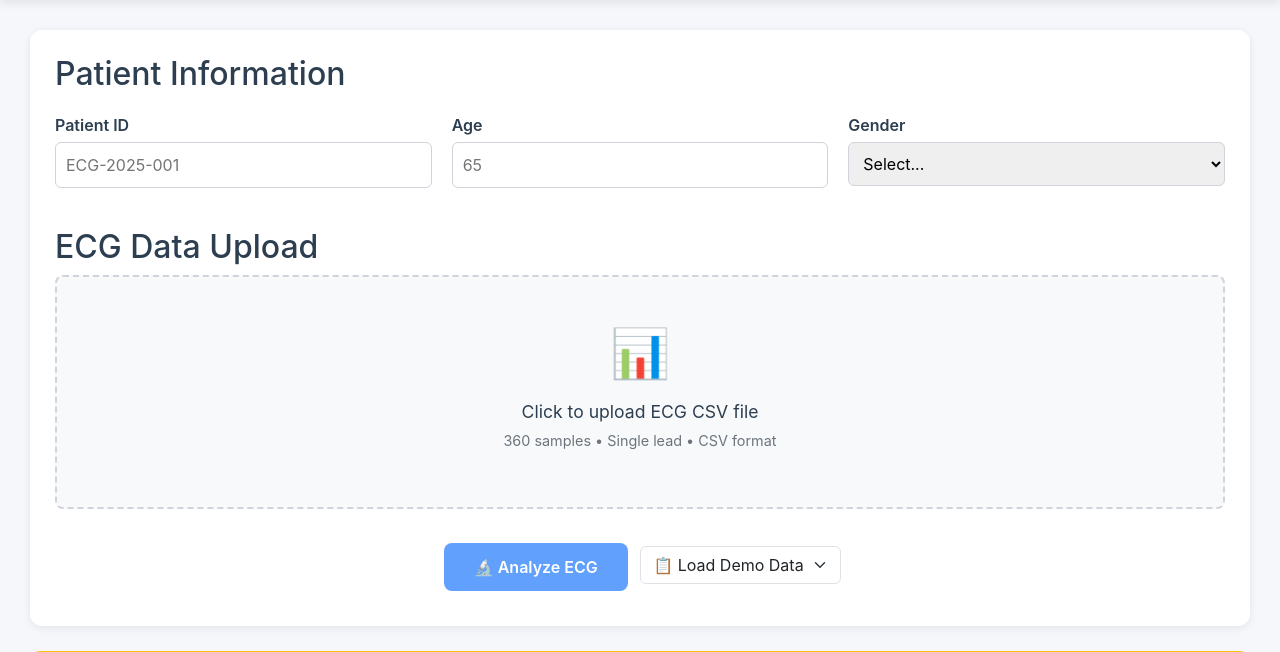
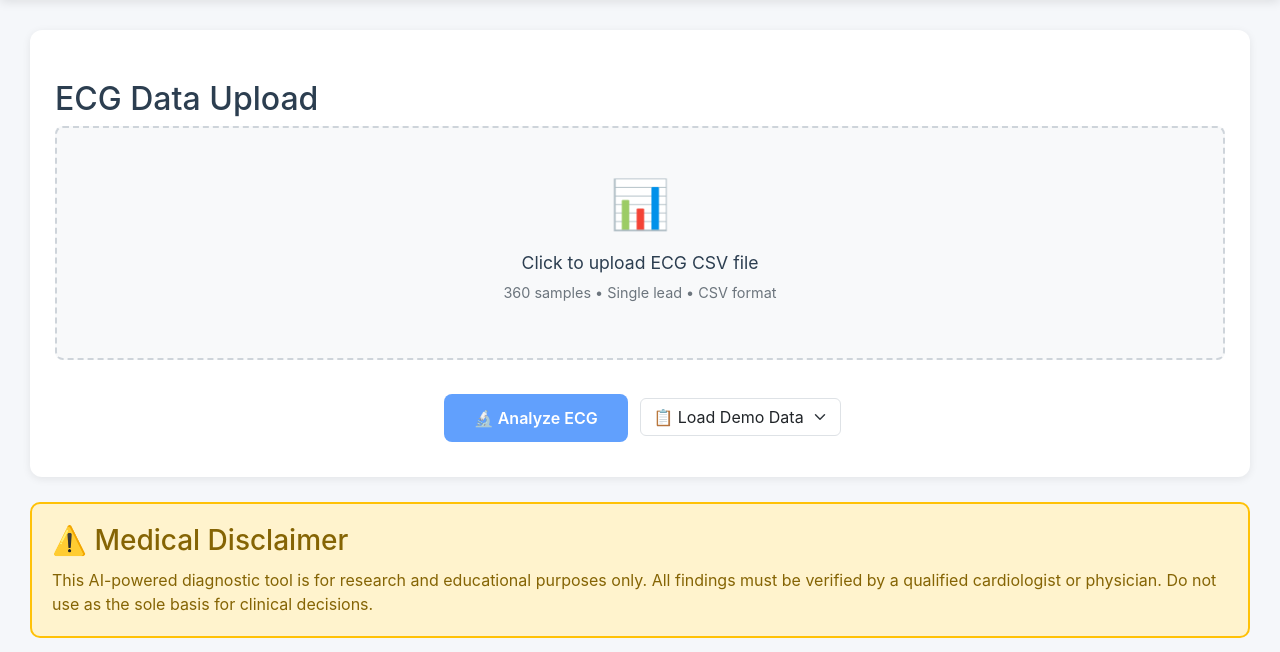
Before and after one commit to jyotipokhrel22/Deployment-ECG, a Flask app: page / in a window 1280 px wide. Shown: the part 196-848 px from the top of the page. Run offline with Flask 3, Linux system fonts and the light colour scheme; parts of the project's set-up code (start-up, migrations or seed data) failed here and were passed over.

Commit message:
Remove Patient Information

```diff
--- a/app/app.py
+++ b/app/app.py
@@ -1,6 +1,7 @@
 from flask import Flask, render_template, request, jsonify
 import sys
 import os
+import pandas as pd
 
 sys.path.append(os.path.dirname(os.path.dirname(os.path.abspath(__file__))))
 
@@ -125,11 +126,11 @@ def predict():
             ecg_data = ecg_data[:360]
 
         # Get patient info from request
-        patient_info = {
-            'id': request.form.get('patient_id', 'N/A'),
-            'age': request.form.get('patient_age', 'N/A'),
-            'gender': request.form.get('patient_gender', 'N/A')
-        }
+        # patient_info = {
+        #     'id': request.form.get('patient_id', 'N/A'),
+        #     'age': request.form.get('patient_age', 'N/A'),
+        #     'gender': request.form.get('patient_gender', 'N/A')
+        # }
 
         # Make prediction
         result = model_service.predict(ecg_data)
@@ -163,7 +164,6 @@ def predict():
             'all_probabilities': {k: v*100 for k, v in result['all_probabilities'].items()},
             'visualization': visualization_html,
             'reconstruction_error': float(result['reconstruction_error']),
-            'patient_info': patient_info,
             'timestamp': datetime.now().strftime('%Y-%m-%d %H:%M:%S'),
             'attention_stats': {
                 'clinical_attention_max': float(np.max(result['clinical_attention'])),
@@ -183,26 +183,36 @@ def predict():
 
 @app.route('/demo', methods=['GET'])
 def demo():
-    """Load demo ECG data (normal, PVCs, and other abnormalities)"""
+    """Load demo ECG data (from CSV files if available, else synthetic fallback)."""
     try:
-        test_data_path = 'data/processed/X_test.npy'
+        base_path = 'data/test_datasets/csv_ecg_signal'
+        csv_files = {
+            'fusion': os.path.join(base_path, 'fusion.csv'),
+            'pvc': os.path.join(base_path, 'pvc.csv'),
+            'normal': os.path.join(base_path, 'normal.csv'),
+            'supra': os.path.join(base_path, 'supra.csv'),
+        }
 
-        demo_data = []
+        ecg_data = {}
         messages = []
 
-        if os.path.exists(test_data_path):
-            X_test = np.load(test_data_path)
-            n_samples = len(X_test)
-            sample_indices = np.random.choice(n_samples, size=5, replace=False)
+        # ✅ Load first 4 ECGs from CSV files if available
+        csv_available = all(os.path.exists(p) for p in csv_files.values())
 
-            for idx in sample_indices:
-                demo_data.append(X_test[idx].tolist())
-                messages.append(f'Demo ECG loaded from test set (sample #{idx})')
+        if csv_available:
+            for name, path in csv_files.items():
+                try:
+                    df = pd.read_csv(path, header=None)
+                    # Flatten and convert to list (1D ECG signal)
+                    ecg_signal = df.values.flatten().tolist()
+                    ecg_data[name] = ecg_signal
+                    messages.append(f'Loaded ECG from {name}.csv ({len(ecg_signal)} samples)')
+                except Exception as e:
+                    messages.append(f'Failed to load {name}.csv: {e}')
         else:
-            # Generate synthetic ECGs (fallback)
+            # ⚙️ Fallback to synthetic data generation
             t = np.linspace(0, 1, 360)
 
-            # 1️⃣ Normal ECG
             normal_ecg = (
                 np.sin(2 * np.pi * 1.2 * t) +
                 0.3 * np.sin(2 * np.pi * 2.4 * t) +
@@ -210,43 +220,40 @@ def demo():
                 0.05 * np.random.randn(360)
             )
 
-            # 2️⃣ PVC (Premature Ventricular Contraction) — wider QRS, irregular beat
-            pvc1 = (
+            pvc = (
                 np.sin(2 * np.pi * 1.0 * t) +
                 0.8 * np.sin(2 * np.pi * 45 * t) * np.exp(-((t - 0.25)**2) / 0.005) +
                 0.2 * np.random.randn(360)
             )
-            pvc2 = (
-                np.sin(2 * np.pi * 1.0 * t) +
-                1.0 * np.sin(2 * np.pi * 40 * t) * np.exp(-((t - 0.55)**2) / 0.004) +
-                0.15 * np.random.randn(360)
-            )
 
-            # 3️⃣ Other abnormality (e.g., Atrial Fibrillation–like irregularity)
-            other_abnormal = (
-                np.sin(2 * np.pi * 1.2 * t + 0.5 * np.random.randn(360)) +
-                0.2 * np.random.randn(360)
-            )
-
-            # 4️⃣ Random synthetic sample (for diversity)
-            random_mix = (
+            fusion = (
                 np.sin(2 * np.pi * 1.5 * t) +
                 0.5 * np.sin(2 * np.pi * 3 * t) +
                 0.5 * np.sin(2 * np.pi * 70 * t) * np.exp(-((t - 0.45)**2) / 0.008) +
                 0.1 * np.random.randn(360)
             )
 
-            demo_data = [normal_ecg.tolist(), pvc1.tolist(), pvc2.tolist(), other_abnormal.tolist(), random_mix.tolist()]
+            supra = (
+                np.sin(2 * np.pi * 1.2 * t + 0.5 * np.random.randn(360)) +
+                0.2 * np.random.randn(360)
+            )
+
+            ecg_data = {
+                'fusion': fusion.tolist(),
+                'pvc': pvc.tolist(),
+                'normal': normal_ecg.tolist(),
+                'supra': supra.tolist()
+            }
+
             messages = [
+                'Synthetic fusion ECG generated',
+                'Synthetic PVC ECG generated',
                 'Synthetic normal ECG generated',
-                'Synthetic PVC ECG (type 1) generated',
-                'Synthetic PVC ECG (type 2) generated',
-                'Synthetic other abnormal ECG generated',
-                'Synthetic mixed/random ECG generated'
+                'Synthetic supra ECG generated'
             ]
 
         return jsonify({
-            'demo_ecg_data': demo_data,
+            'ecg_data': ecg_data,
             'messages': messages
         })
 
--- a/app/templates/index.html
+++ b/app/templates/index.html
@@ -240,7 +240,7 @@
     <div class="container">
         <!-- Control Panel -->
         <div class="control-panel">
-            <h2>Patient Information</h2>
+            <!-- <h2>Patient Information</h2>
             <div class="grid">
                 <div class="patient-input">
                     <label>Patient ID</label>
@@ -259,7 +259,7 @@
                         <option value="other">Other</option>
                     </select>
                 </div>
-            </div>
+            </div> -->
 
             <h2 style="margin-top: 25px;">ECG Data Upload</h2>
             <div class="upload-area" id="uploadArea" onclick="document.getElementById('fileInput').click()">
@@ -609,9 +609,7 @@
     try {
         const formData = new FormData();
         formData.append('ecg_data', JSON.stringify(ecgData));
-                formData.append('patient_id', document.getElementById('patientId').value);
-                formData.append('patient_age', document.getElementById('patientAge').value);
-                formData.append('patient_gender', document.getElementById('patientGender').value);
+        // Patient information fields removed from formData
 
         const response = await fetch('/predict', { method: 'POST', body: formData });
         const result = await response.json();
```
Also changed, not shown: 1 other file. Lines whose indentation alone changed are shown as unchanged.
